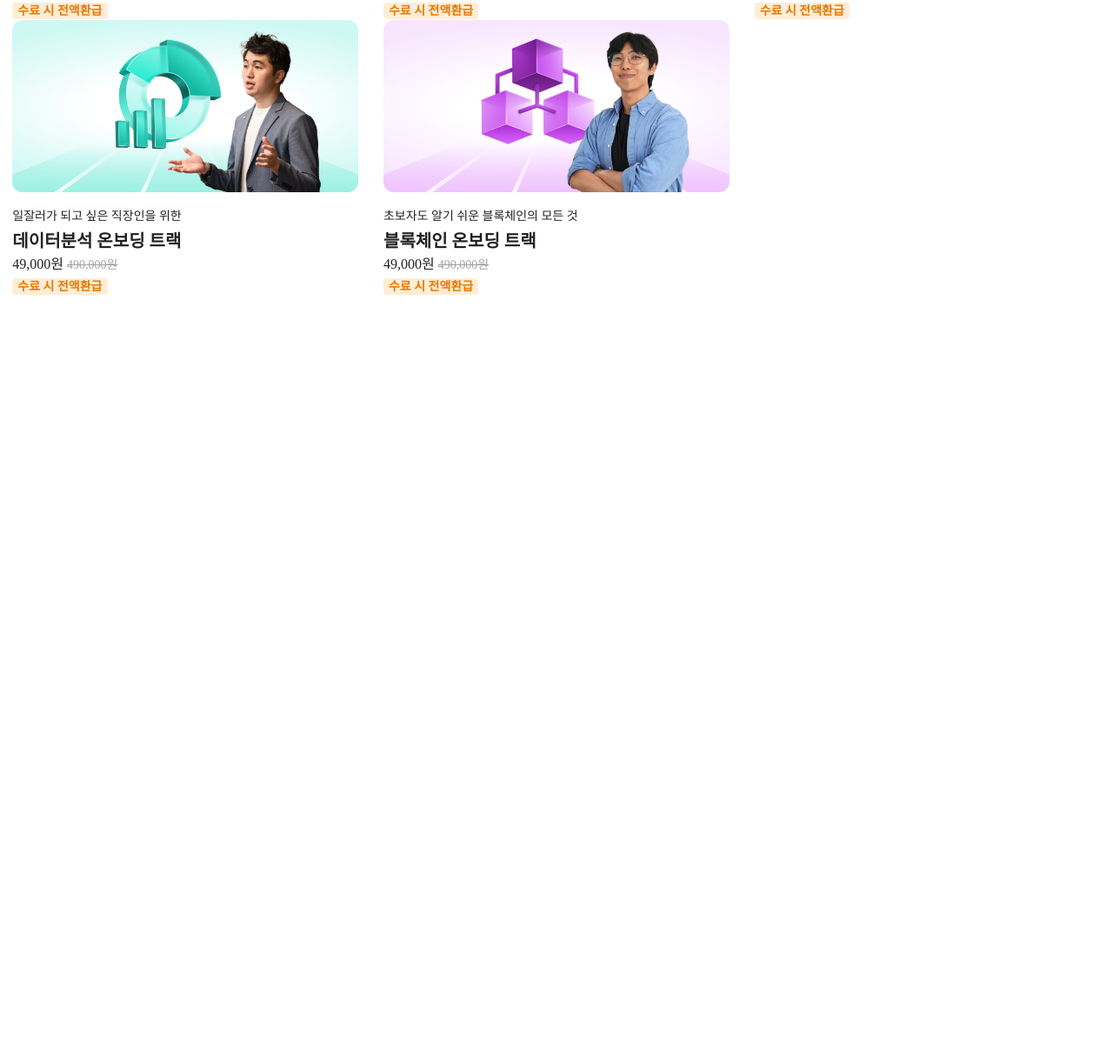
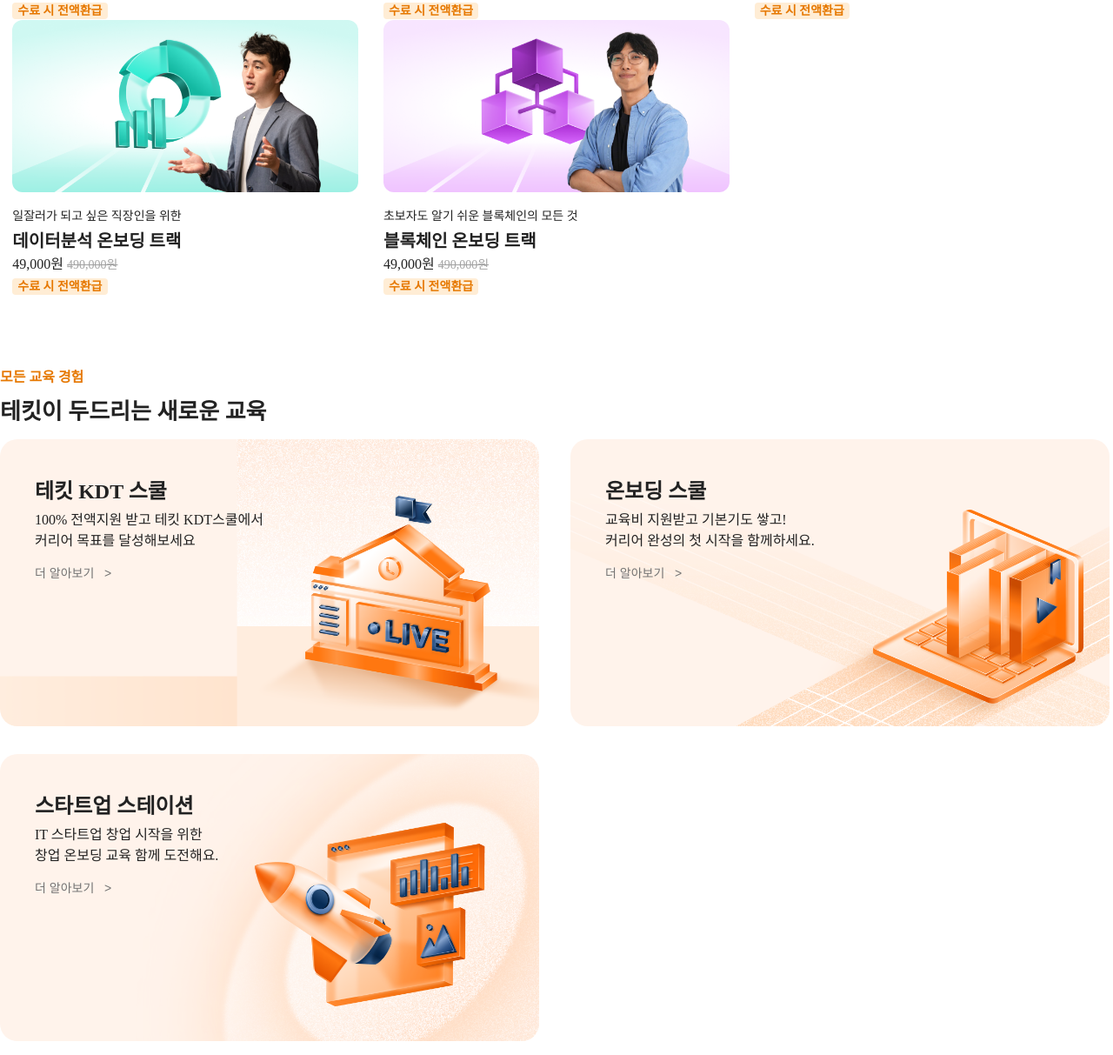
Before and after one commit to rootel123/teckit-clone, a plain HTML site: page index.html in a window 1280 px wide. Shown: the part 3127-4340 px from the top of the page at 87% size. Before the commit the page ends 3483 px from the top, so only its background shows below. Drawn offline with Linux system fonts and the light colour scheme; a web font is replaced by a local one.

Commit message:
education

```diff
--- a/index.html
+++ b/index.html
@@ -245,6 +245,34 @@
           </li>
         </ul>
       </section>
+      <section class="techit-school-container">
+        <div>
+          <div>
+            <h5>모든 교육 경험</h5>
+            <h3>테킷이 두드리는 새로운 교육</h3>
+          </div>
+        </div>
+        <ul class="education">
+          <li class="edu-techit">
+            <h3>테킷 KDT 스쿨</h3>
+            <h5>100% 전액지원 받고 테킷 KDT스쿨에서</h5>
+            <h5>커리어 목표를 달성해보세요</h5>
+            <button>더 알아보기&nbsp;&nbsp;&nbsp;></button>
+          </li>
+          <li class="edu-techit-2">
+            <h3>온보딩 스쿨</h3>
+            <h5>교육비 지원받고 기본기도 쌓고!</h5>
+            <h5>커리어 완성의 첫 시작을 함께하세요.</h5>
+            <button>더 알아보기&nbsp;&nbsp;&nbsp;></button>
+          </li>
+          <li class="edu-techit-3">
+            <h3>스타트업 스테이션</h3>
+            <h5>IT 스타트업 창업 시작을 위한</h5>
+            <h5>창업 온보딩 교육 함께 도전해요.</h5>
+            <button>더 알아보기&nbsp;&nbsp;&nbsp;></button>
+          </li>
+        </ul>
+      </section>
     </main>
   </body>
 </html>
--- a/style.css
+++ b/style.css
@@ -352,3 +352,45 @@ header {
   font-weight: 600;
   border-radius: 4px;
 }
+
+.education {
+  display: grid;
+  grid-template-columns: repeat(2, 1fr);
+  gap: 32px;
+}
+
+.education > li {
+  width: 540px;
+  height: 250px;
+  border-radius: 20px;
+  padding: 40px;
+  background-size: cover;
+}
+
+.education > .edu-techit {
+  background-image: url("./images/techit.png");
+}
+
+.education > .edu-techit-2 {
+  background-image: url("./images/kdc.png");
+}
+
+.education > .edu-techit-3 {
+  background-image: url("./images/startup.png");
+}
+
+.education > li > h3 {
+  font-size: 24px;
+  font-weight: 700;
+  margin-bottom: 4px;
+}
+
+.education > li > h5 {
+  font-size: 16px;
+}
+
+.education > li > button {
+  color: #737373;
+  font-size: 14px;
+  margin-top: 16px;
+}
```
